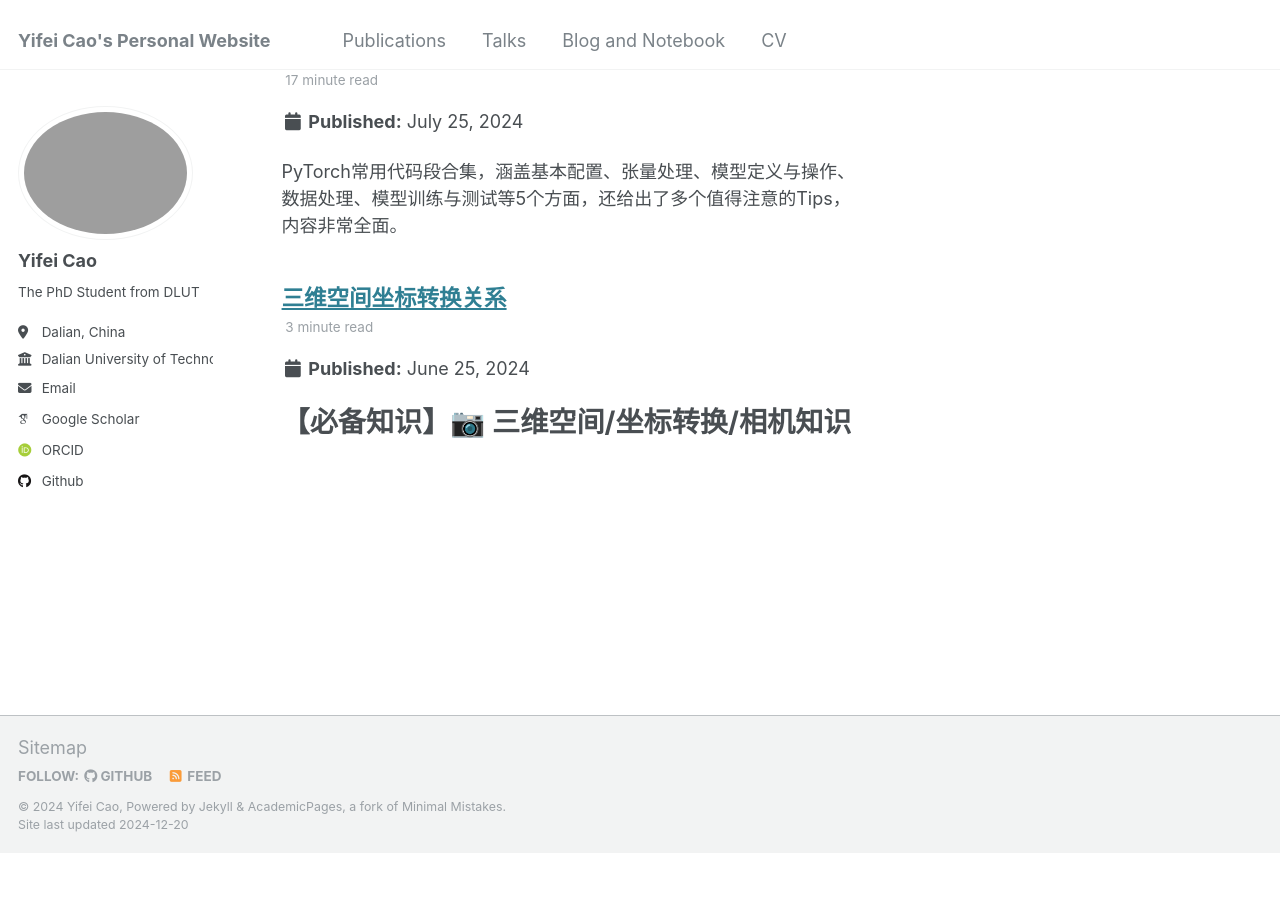
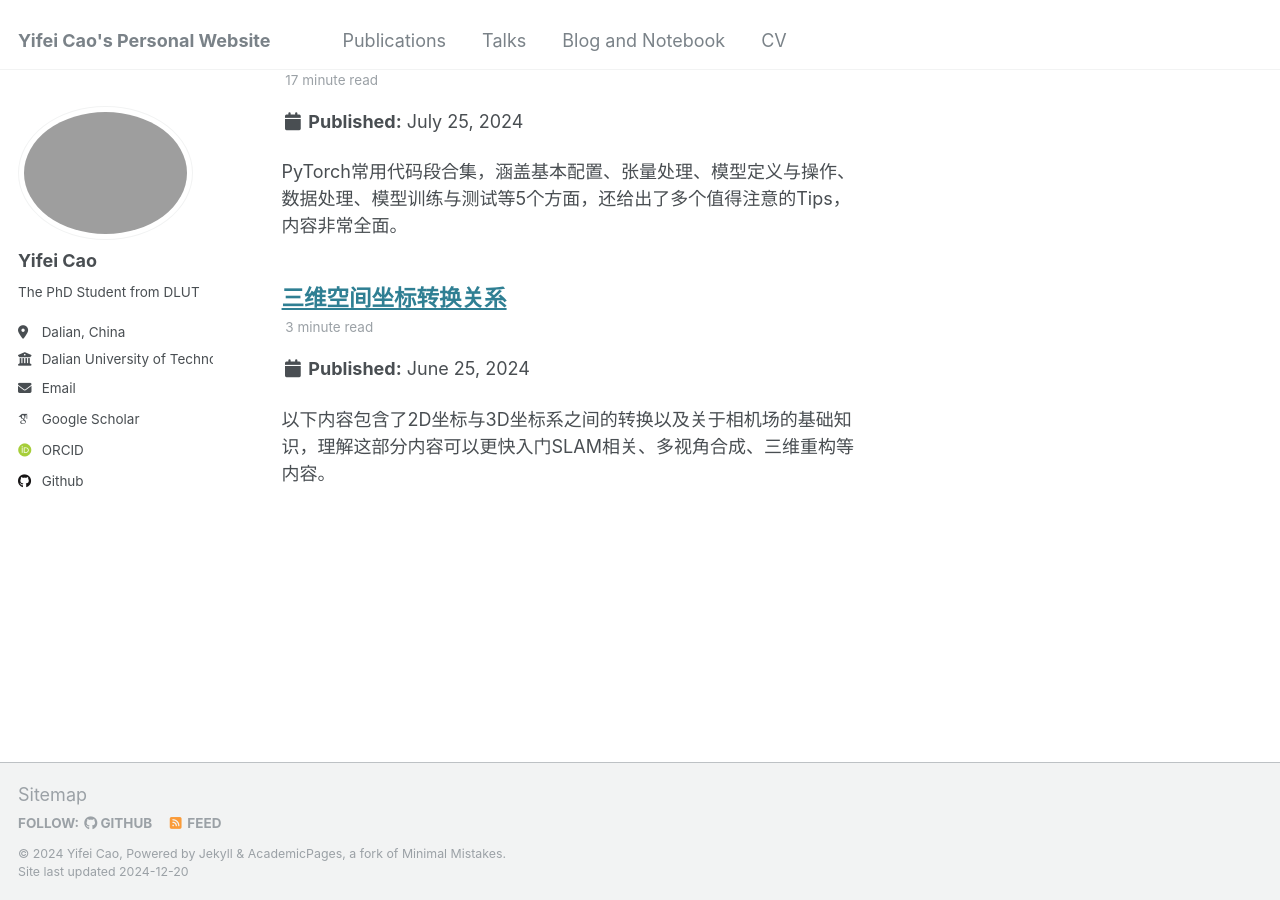
Before and after one commit to cyfedu-dlut/PersonalWeb, a Jekyll site: the page built from _pages/year-archive.html, in a window 1280 px wide and 900 px high, scrolled down 2881 px. Built offline with Jekyll 4.4.1, drawn with Linux system fonts in a browser that asks for light colours; some web fonts are replaced; before the commit the page ends 3734 px from its top, so only the background shows below that.

Commit message:
Update 2024-06-25-coord.md

```diff
--- a/_posts/2024-06-25-coord.md
+++ b/_posts/2024-06-25-coord.md
@@ -6,9 +6,7 @@ tags:
   - 3D coordinate
 ---
 
-# 【必备知识】📷 三维空间/坐标转换/相机知识
-
->以下内容包含了2D坐标与3D坐标系之间的转换以及关于相机场的基础知识，理解这部分内容可以更快入门SLAM相关、多视角合成、三维空间变换等内容。
+以下内容包含了2D坐标与3D坐标系之间的转换以及关于相机场的基础知识，理解这部分内容可以更快入门SLAM相关、多视角合成、三维重构等内容。
 
 ## 1. 相机标定
 
```
